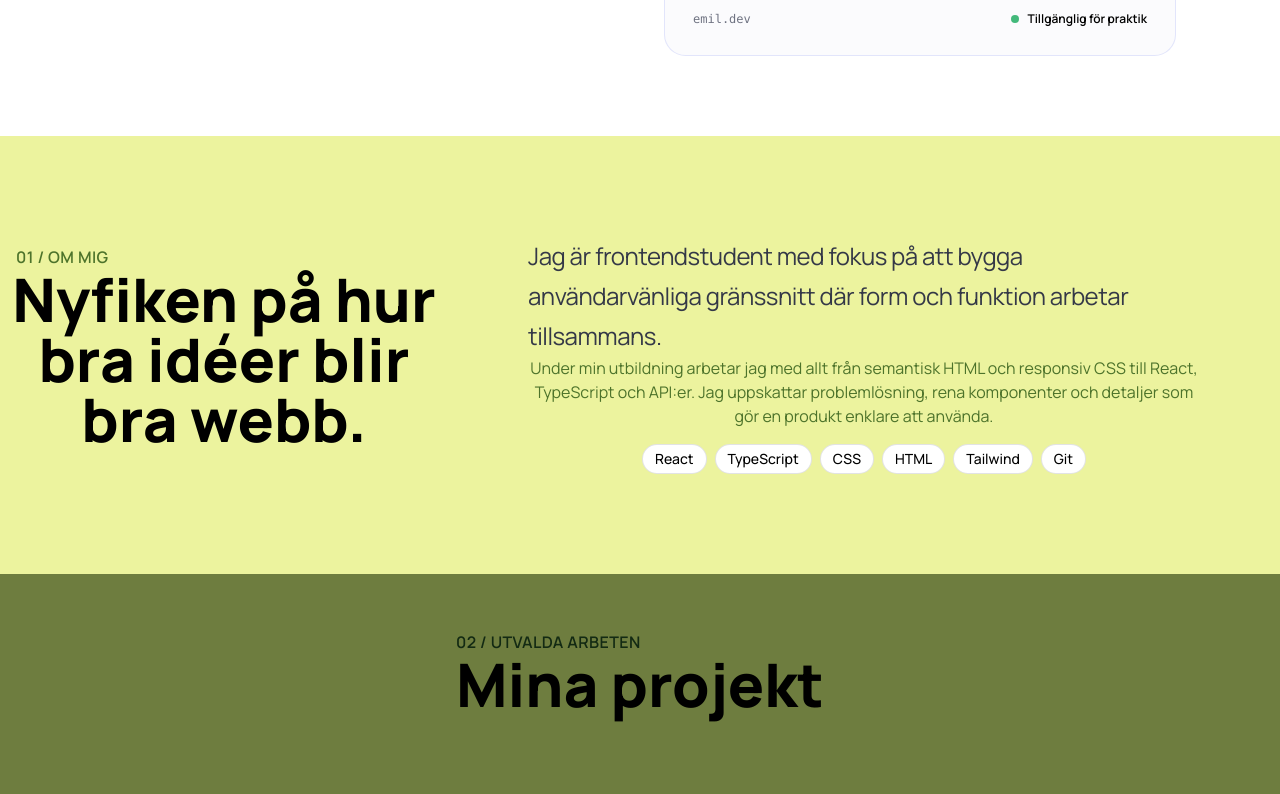
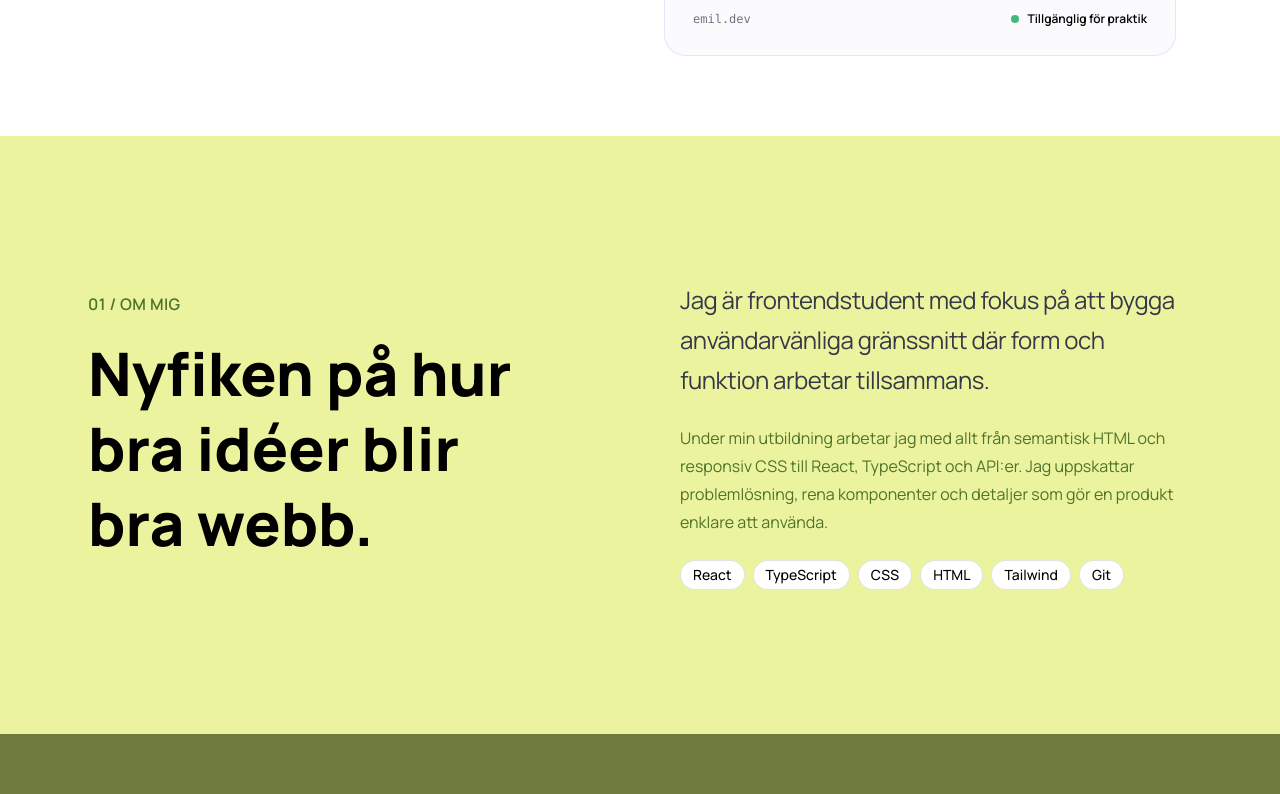
Before and after one commit to elychnell/react-portfolio, a React (Vite) app: page / in a window 1280 px wide. Shown: the part 860-1654 px from the top of the page. Built offline with nearby package versions, Linux system fonts and the light colour scheme.

Commit message:
(Ally) Even more color stuff

```diff
--- a/src/components/About/About.tsx
+++ b/src/components/About/About.tsx
@@ -2,16 +2,35 @@ import CatBubble from "../CatBubble"
 
 function About() {
   return (
-    <section className="scroll-mt-16 py-25 bg-highlight" id="about">
-    <div className="flex flex-row items-center justify-center">
-    <div>
-    <p className="mx-4 text-base font-semibold text-primary tracking-wide">01 / OM MIG</p>
-    <h2 className="text-6xl font-extrabold text-center mb-4 max-w-md">Nyfiken på hur bra idéer blir bra webb.</h2>
+    <section
+      className="scroll-mt-16 py-32 lg:py-36 bg-highlight"
+      id="about"
+    >
+      <div className="mx-auto flex max-w-6xl flex-col gap-12 px-6 md:flex-row md:items-center md:gap-16 lg:gap-20">
+        <div className="md:flex-1">
+          <p className="mb-5 text-base font-semibold tracking-wide text-primary">
+            01 / OM MIG
+          </p>
+
+          <h2 className="mb-4 max-w-md text-5xl font-extrabold leading-tight text-black md:text-6xl">
+            Nyfiken på hur bra idéer blir bra webb.
+          </h2>
         </div>
-    <div>
-    <p className="mx-20 max-w-2xl text-xl leading-8 tracking-[-0.02em] text-[#343847] sm:text-2xl sm:leading-10">Jag är frontendstudent med fokus på att bygga användarvänliga gränssnitt där form och funktion arbetar tillsammans.</p>
-    <p className="text-center text-primary text-bold max-w-2xl mx-auto mb-4">Under min utbildning arbetar jag med allt från semantisk HTML och responsiv CSS till React, TypeScript och API:er. Jag uppskattar problemlösning, rena komponenter och detaljer som gör en produkt enklare att använda.</p>
-    <div className="flex flex-wrap justify-center gap-2 mt-4">
+
+        <div className="md:flex-1">
+          <p className="mb-6 text-xl leading-8 tracking-[-0.02em] text-closeBlack sm:text-2xl sm:leading-10">
+            Jag är frontendstudent med fokus på att bygga användarvänliga
+            gränssnitt där form och funktion arbetar tillsammans.
+          </p>
+
+          <p className="mb-6 max-w-2xl text-base leading-7 text-primary">
+            Under min utbildning arbetar jag med allt från semantisk HTML
+            och responsiv CSS till React, TypeScript och API:er. Jag
+            uppskattar problemlösning, rena komponenter och detaljer som
+            gör en produkt enklare att använda.
+          </p>
+
+          <div className="flex flex-wrap gap-2">
             <CatBubble name="React" />
             <CatBubble name="TypeScript" />
             <CatBubble name="CSS" />
--- a/src/components/Projects/Projects.tsx
+++ b/src/components/Projects/Projects.tsx
@@ -37,10 +37,10 @@ const handleTagClick = (tag: string) => {
     <section className="scroll-mt-16 bg-light text-dark py-14 px-4 flex flex-col items-center justify-center w-full" id="projects">
       <div className="flex flex-row gap-[20em] items-between justify-center mb-4 flex-wrap">
         <div>
-        <p className="text-base font-semibold text-dark tracking-wide">02 / UTVALDA ARBETEN</p>
+        <p className="text-base font-semibold text-black tracking-wide">02 / UTVALDA ARBETEN</p>
         <h2 className="text-6xl font-extrabold text-black">Mina projekt</h2>
         </div>
-        <p className="text-dark max-w-[24em] text-2xl mt-9">Ett urval av projekt från min utbildning och egen tid — från små gränssnitt till fullstack-applikationer.</p>
+        <p className="text-closeBlack max-w-[24em] text-2xl mt-9">Ett urval av projekt från min utbildning och egen tid — från små gränssnitt till fullstack-applikationer.</p>
       </div>
       <Decoration type="heart" className="relative top-3 mx-auto w-120 h-auto text-black" />
       {selectedProjectId === null ? (<ProjectFilter handleTagClick={handleTagClick} handleClear={handleClear} selectedTags={selectedTags} />) : (<div className="h-6 my-4" aria-hidden="true" />)}
--- a/src/index.css
+++ b/src/index.css
@@ -14,7 +14,7 @@
   --color-highlight: #ECF39E;
   --color-closeWhite: #F7F7F7;
   --color-whiteGreen: #DDE5D8;
-  --color-ghostWhite: #E5E7E3;
+  --color-closeBlack: #343847;
   --font-manrope: "Manrope", sans-serif;
 }
 
```
Lines whose indentation alone changed are shown as unchanged.
